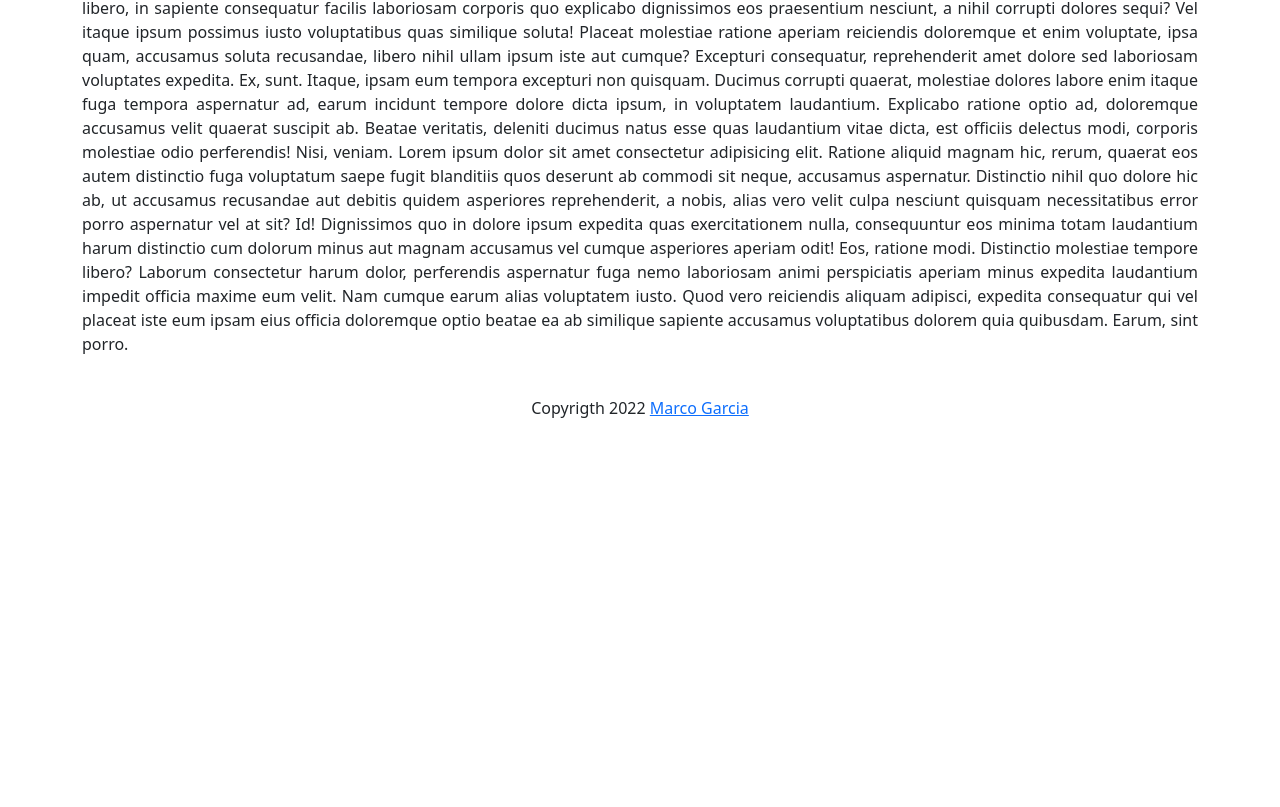
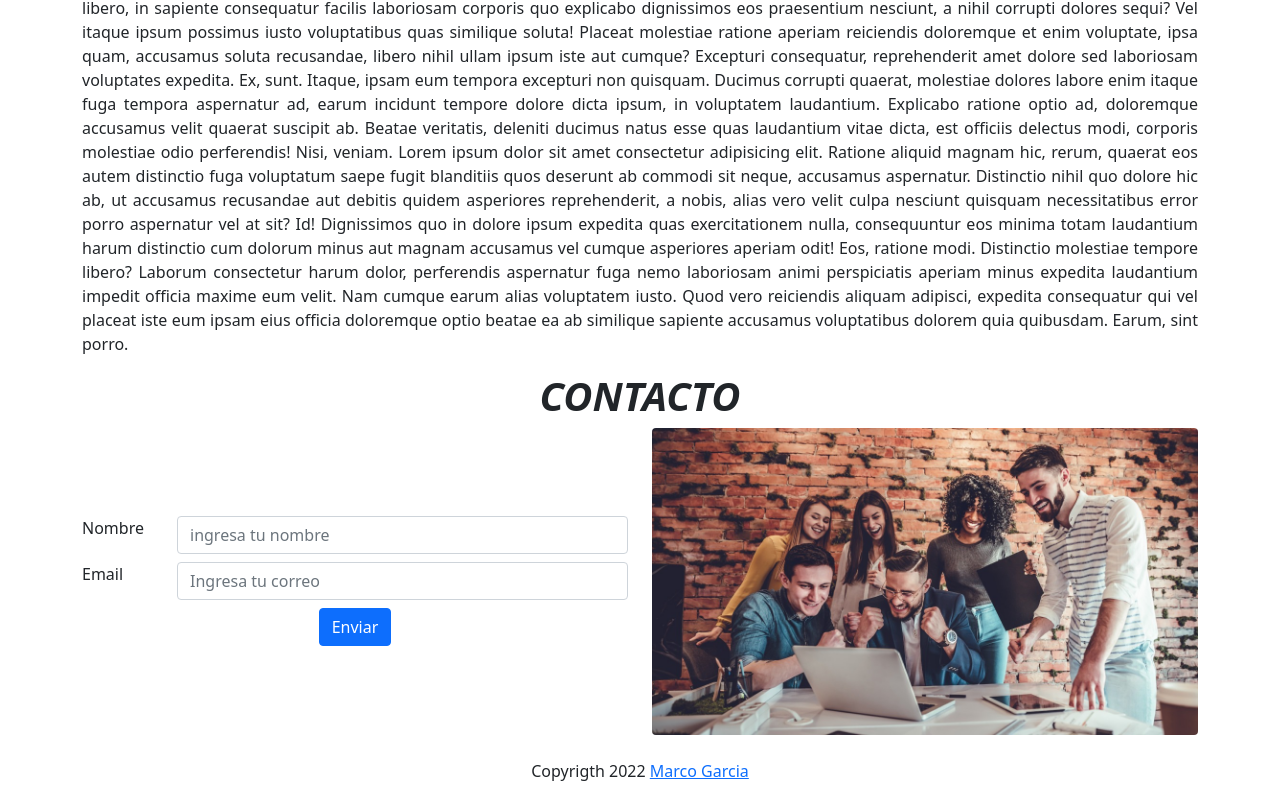
Before and after one commit to MarcoGarciaCorrea/portfolioBootstrap, a plain HTML site: page index.html in a window 1280 px wide. Shown: the part 2216-3023 px from the top of the page. Before the commit the page ends 2660 px from the top, so only its background shows below. Drawn offline with nearby package versions, Linux system fonts and the light colour scheme.

Commit message:
Se agrega formulario de contacto

```diff
--- a/index.html
+++ b/index.html
@@ -42,7 +42,7 @@
                         <a class="nav-link" aria-current="page" href="#yo">Yo</a>
                     </li>
                     <li class="nav-item">
-                        <a class="nav-link" href="#">Contacto</a>
+                        <a class="nav-link" href="#contacto">Contacto</a>
                     </li>
 
                 </ul>
@@ -171,6 +171,39 @@
         </div>
     </div>
 
+    <div class="container">
+        <h1 class="text-center text-uppercase fst-italic fw-bold" id="contacto">Contacto</h1>
+        <form>
+            <div class="row align-items-center">
+                <div class="col-6">
+                    <div class="form-group row mb-2">
+                        <div class="col-md-2">
+                            <label>Nombre</label>
+                        </div>
+                        <div class="col-md-10">
+                            <input type="text" class="form-control col-md-2" placeholder="ingresa tu nombre">
+                        </div>
+                    </div>
+                    <div class="form-group row mb-2">
+                        <div class="col-md-2">
+                            <label>Email</label>
+                        </div>
+                        <div class="col-md-10">
+                            <input type="eamil" class="form-control col-md-10" placeholder="Ingresa tu correo">
+                        </div>
+                    </div>
+                    <div class="form-group text-center">
+                            <button class="btn btn-primary">Enviar</button>
+                    </div>
+                </div>
+                <div class="col-6">
+                    <img src="images/equipo.jpg" alt="" class="img-fluid img-thumbail rounded">
+                </div>
+            </div>
+
+        </form>
+    </div>
+
     <!-- footer -->
     <div class="container p-4 bg-ligth text-center">
         Copyrigth 2022 <a href="#">Marco Garcia</a>
@@ -187,7 +220,9 @@
                 <div class="modal-body text-center">
                     <img src="images/lenguajes/c++.png" class="img-fluid" alt="">
                     <P>
-                        Lorem ipsum, dolor sit amet consectetur adipisicing elit. Itaque nihil quam adipisci nulla quas fuga necessitatibus illum, aliquam omnis impedit in iure repellat voluptatum fugit. Non nisi minus ducimus modi architecto odio cum rerum, ipsa doloribus sint optio. Minus, dolorum?
+                        Lorem ipsum, dolor sit amet consectetur adipisicing elit. Itaque nihil quam adipisci nulla quas
+                        fuga necessitatibus illum, aliquam omnis impedit in iure repellat voluptatum fugit. Non nisi
+                        minus ducimus modi architecto odio cum rerum, ipsa doloribus sint optio. Minus, dolorum?
                     </P>
                 </div>
                 <div class="modal-footer">
```
